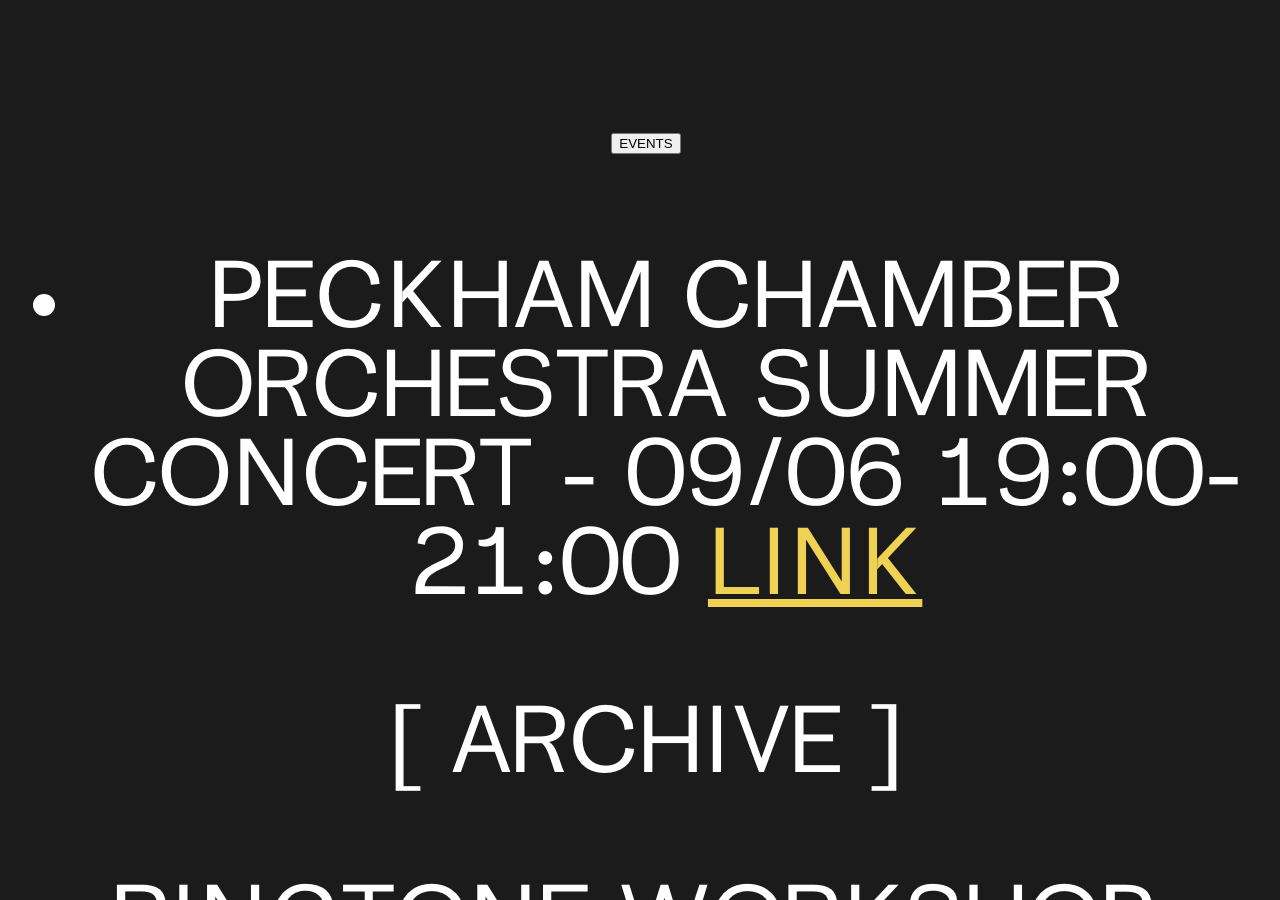
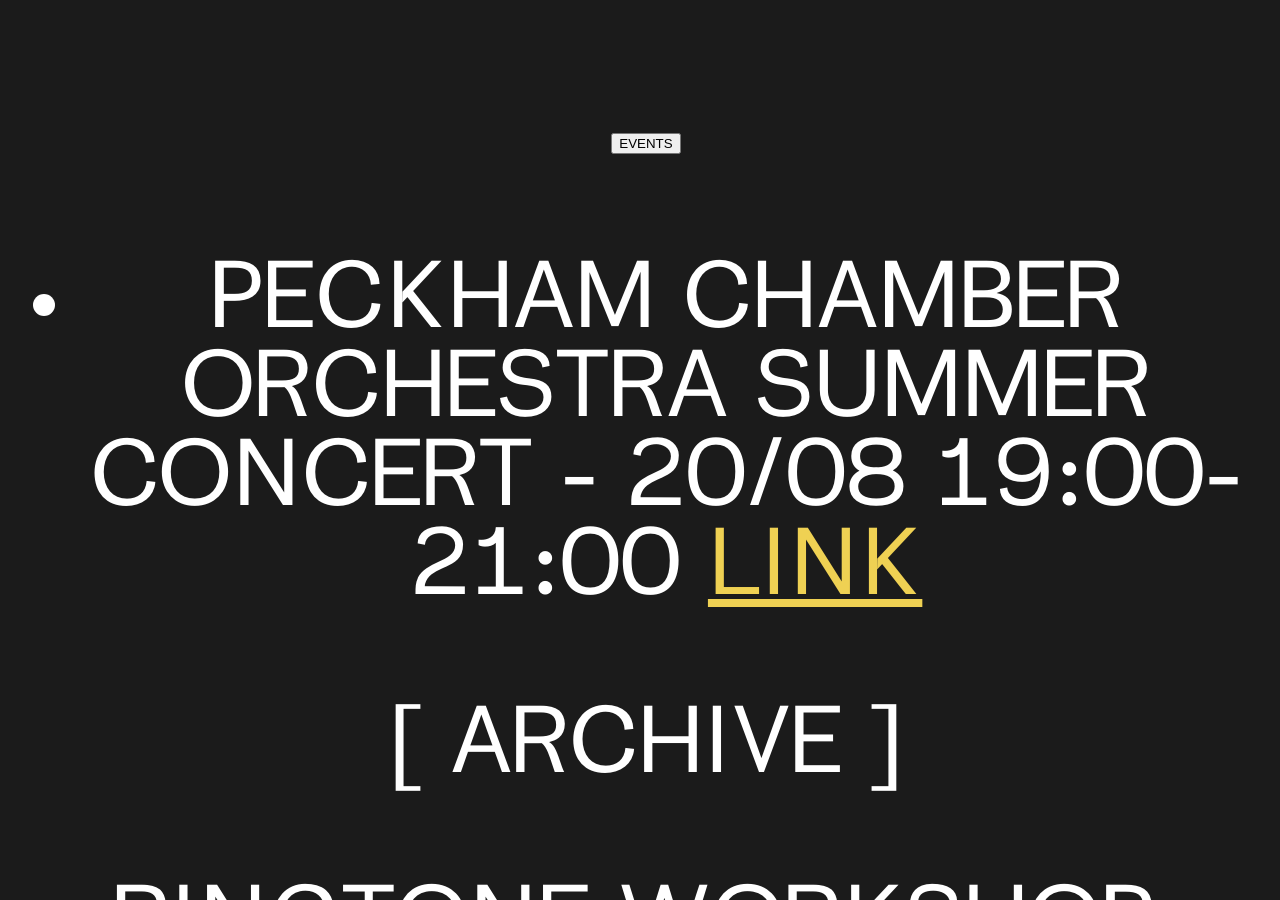
Before and after one commit to other-kat/lclo, a Jekyll site: the page built from index.md, in a window 1280 px wide and 900 px high, scrolled down 3906 px. Built offline with Jekyll 4.4.1, drawn with Linux system fonts in a browser that asks for light colours.

Commit message:
date edit

```diff
--- a/index.md
+++ b/index.md
@@ -43,7 +43,7 @@ layout: home
     <button class="accordion">EVENTS</button>
 <div class="panel">
       <ul>
-      <li>PECKHAM CHAMBER ORCHESTRA SUMMER CONCERT - 09/06 19:00-21:00 <a href="https://peckhamchamberorchestra.co.uk/">LINK</a></li>
+      <li>PECKHAM CHAMBER ORCHESTRA SUMMER CONCERT - 20/08 19:00-21:00 <a href="https://peckhamchamberorchestra.co.uk/">LINK</a></li>
       </ul>
       <p>[ ARCHIVE ]</p>
       <ul>
```
Also changed, not shown: 1 other file.
